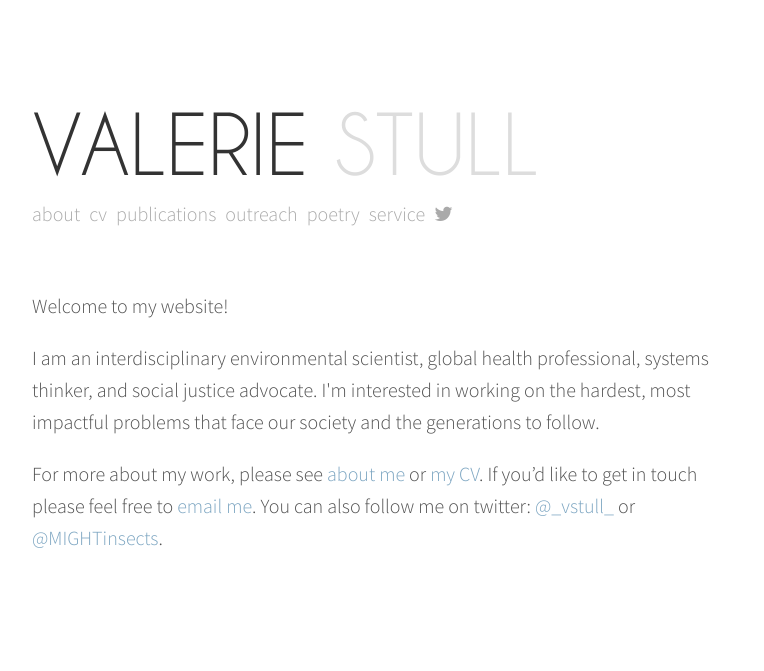
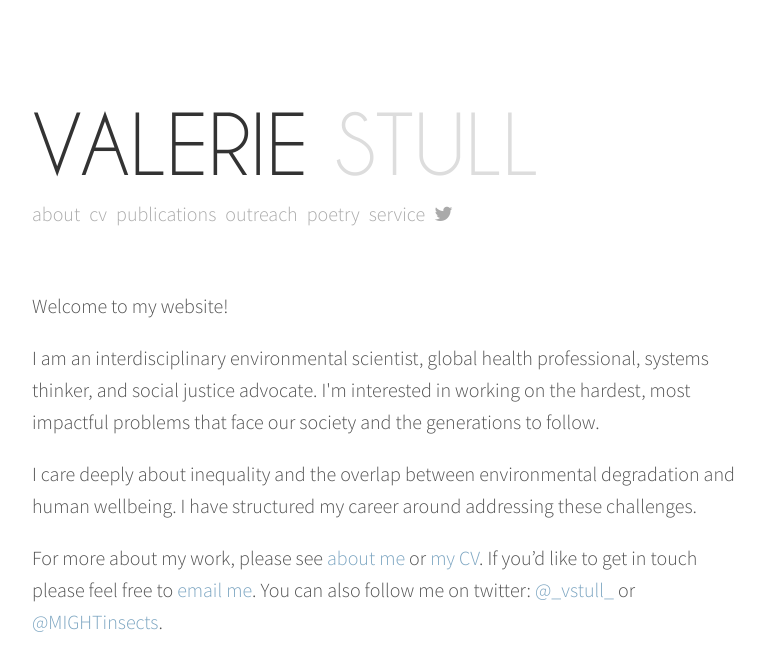
Before and after one commit to valeriestull/valeriestull.github.io, a Jekyll site: the page built from index.html, in a window 1280 px wide. Shown: the top 671 px of the page, without its empty margins (248-1012 px from the left). Built offline with Jekyll 4.4.1, drawn with Linux system fonts in a browser that asks for light colours; nearby versions of some CDN libraries; some web fonts are replaced.

Commit message:
Add some heart

```diff
--- a/index.html
+++ b/index.html
@@ -24,6 +24,10 @@ layout: default
   interested in working on the hardest, most impactful problems that
   face our society and the generations to follow.</p>
 
+<p>I care deeply about inequality and the overlap between environmental
+degradation and human wellbeing. I have structured my career around
+  addressing these challenges.</p>
+
 <p>For more about my work, please see <a href="about-me">about me</a>
   or <a href="assets/cv.pdf">my CV</a>. If you’d like to get in touch please feel
   free to <a href="mailto:vstull@wisc.edu">email me</a>.  You can also
```
